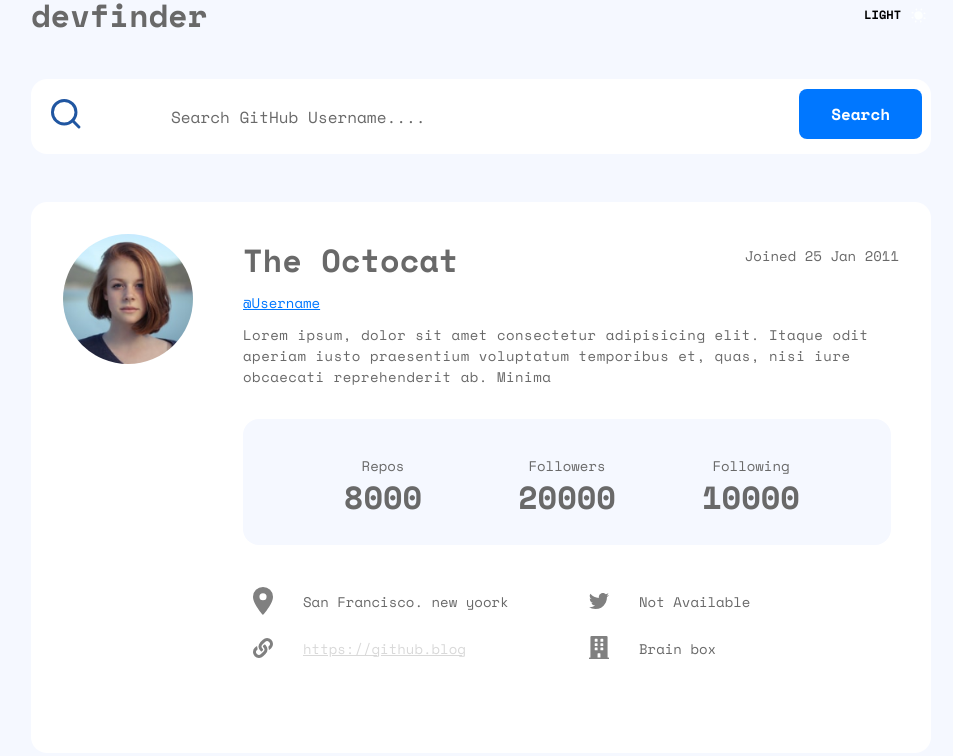
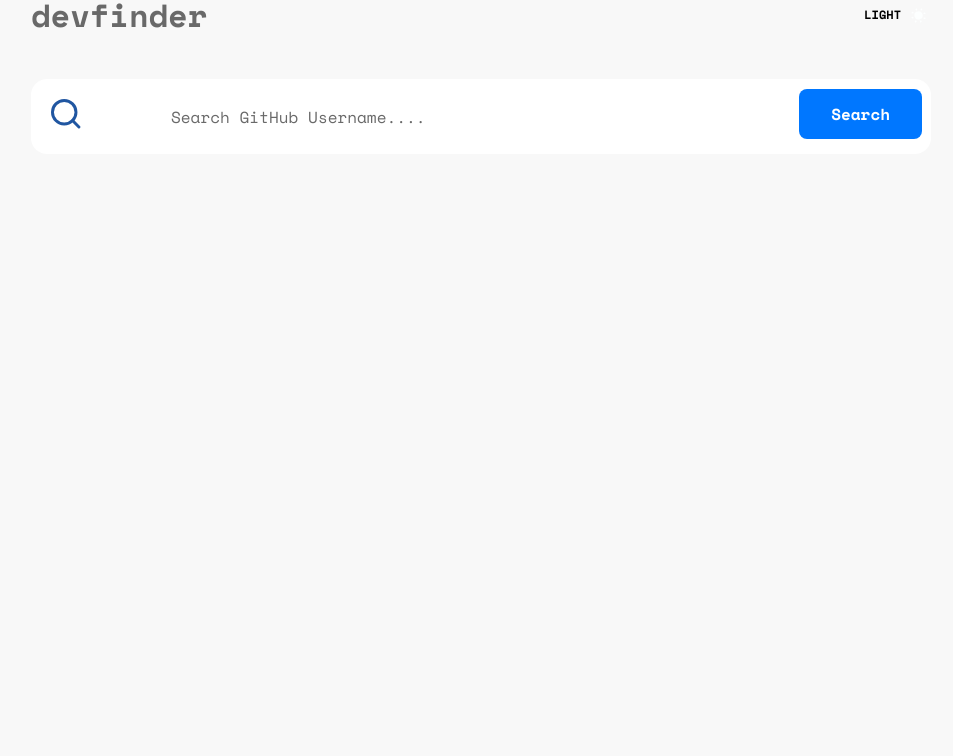
Before and after one commit to Emmolojo/github-username, a plain HTML site: page index.html in a window 1280 px wide. Shown: the whole page, without its empty margins (159-1112 px from the left). Drawn offline with nearby package versions, Linux system fonts and the light colour scheme.

Commit message:
made a few chages for the  inicial load

```diff
--- a/SCSS/_global.scss
+++ b/SCSS/_global.scss
@@ -9,11 +9,6 @@
 body {
     background-color: $vdblue;
     width: 100%;
-        // height: 100vh;
-        // width: 100%;
-        // display: flex;
-        // justify-content: center;
-        // align-items: center;
     @include lscreen {
         width: 100%;
         height: 100vh;
--- a/SCSS/_variables.scss
+++ b/SCSS/_variables.scss
@@ -3,7 +3,7 @@ $dblue:hsl(224, 40%, 20%);
 $lblue:hsl(212, 100%, 50%);
 $blue:hsl(214, 67%, 40%);
 $grey:hsl(0, 0%, 85%);
-$light: #F5F8FF;
+$light: #f1f1f177;
 $sscreen:575px;
 $mscreen:768px;
 $lscreen:1078px;
--- a/dist/js/app.js
+++ b/dist/js/app.js
@@ -12,6 +12,9 @@ const locationGit = document.querySelector('#location');
 const twitter = document.querySelector('#twitter');
 const blog = document.querySelector('#blog');
 const company = document.querySelector('#company');
+const profileInfo = document.querySelector('.profile');
+profileInfo.style.visibility = 'hidden';
+
 // searchBar.onclick = function shoot() {
 
 //     console.log(Img[0]);
@@ -109,6 +112,8 @@ searchBar.onclick = function() {
         }
 
     }
+
+    setTimeout(function() { profileInfo.style.visibility = 'visible'; }, 500);
     searchUser.value = '';
     setTimeout(function() { searchBar.disabled = false; }, 2000);
 }
--- a/index.html
+++ b/index.html
@@ -42,8 +42,8 @@
                         <div class="header">
                             <!-- header main -->
                             <div class="header__main">
-                                <h1 id="fullName">The Octocat</h1>
-                                <a href="#" id="username">@Username</a>
+                                <h1 id="fullName">*********</h1>
+                                <a href="#" id="username">*********</a>
                             </div>
                             <!-- header date -->
                             <div class="header__date">
@@ -56,40 +56,40 @@
 
                         <!-- profile information biography -->
                         <div class="profile__info__bio">
-                            Lorem ipsum, dolor sit amet consectetur adipisicing elit. Itaque odit aperiam iusto praesentium voluptatum temporibus et, quas, nisi iure obcaecati reprehenderit ab. Minima
+                            Lorem ipsum dolor sit amet consectetur, adipisicing elit. Qui quis, eum laborum in aperiam omnis perferendis doloribus? Ab, molestias! Voluptas maxime blanditiis aliquid beatae culpa quam repellat quod eveniet ratione!
                         </div>
                         <!-- profile information data numbers -->
                         <div class="profile__info__stats">
                             <div class="repos center">
                                 <p>Repos</p>
-                                <h1 id="repo">8000</h1>
+                                <h1 id="repo">****</h1>
                             </div>
                             <div class="followers center">
                                 <p>Followers</p>
-                                <h1 id="follower">20000</h1>
+                                <h1 id="follower">*******</h1>
                             </div>
                             <div class="following center">
                                 <p>Following</p>
-                                <h1 id="followers">10000</h1>
+                                <h1 id="followers">*******</h1>
                             </div>
                         </div>
                         <!-- profile information address details -->
                         <div class="profile__info__address">
                             <div class="profile__info__address__block">
                                 <span><img src="dist/assets/Icon-material-location-on.svg" alt=""></span>
-                                <div id="location">San Francisco. new yoork</div>
+                                <div id="location">**************</div>
                             </div>
                             <div class="profile__info__address__block">
                                 <span><img src="dist/assets/Icon-awesome-twitter.svg" alt=""></span>
-                                <div id="twitter">Not Available</div>
+                                <div id="twitter">*********</div>
                             </div>
                             <div class="profile__info__address__block">
                                 <span><img src="dist/assets/Group2.svg" alt=""></span>
-                                <a href="#" id="blog">https://github.blog</a>
+                                <a href="#" id="blog">**************</a>
                             </div>
                             <div class="profile__info__address__block">
                                 <span><img src="dist/assets/Icon-awesome-building.svg" alt=""></span>
-                                <div id="company">Brain box</div>
+                                <div id="company">**************</div>
                             </div>
                         </div>
                     </div>
```
Also changed, not shown: dist/css/main.min.css, 1 other file. Lines whose indentation alone changed are shown as unchanged.
